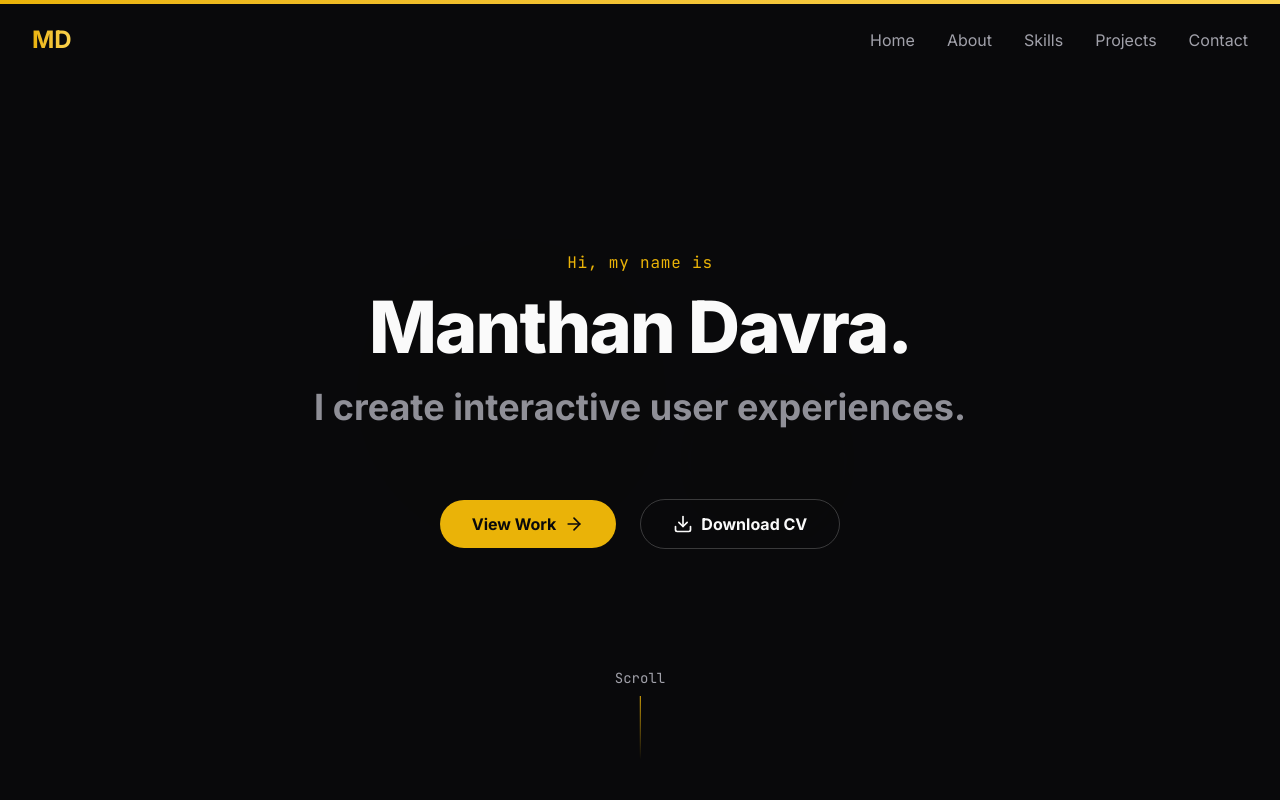
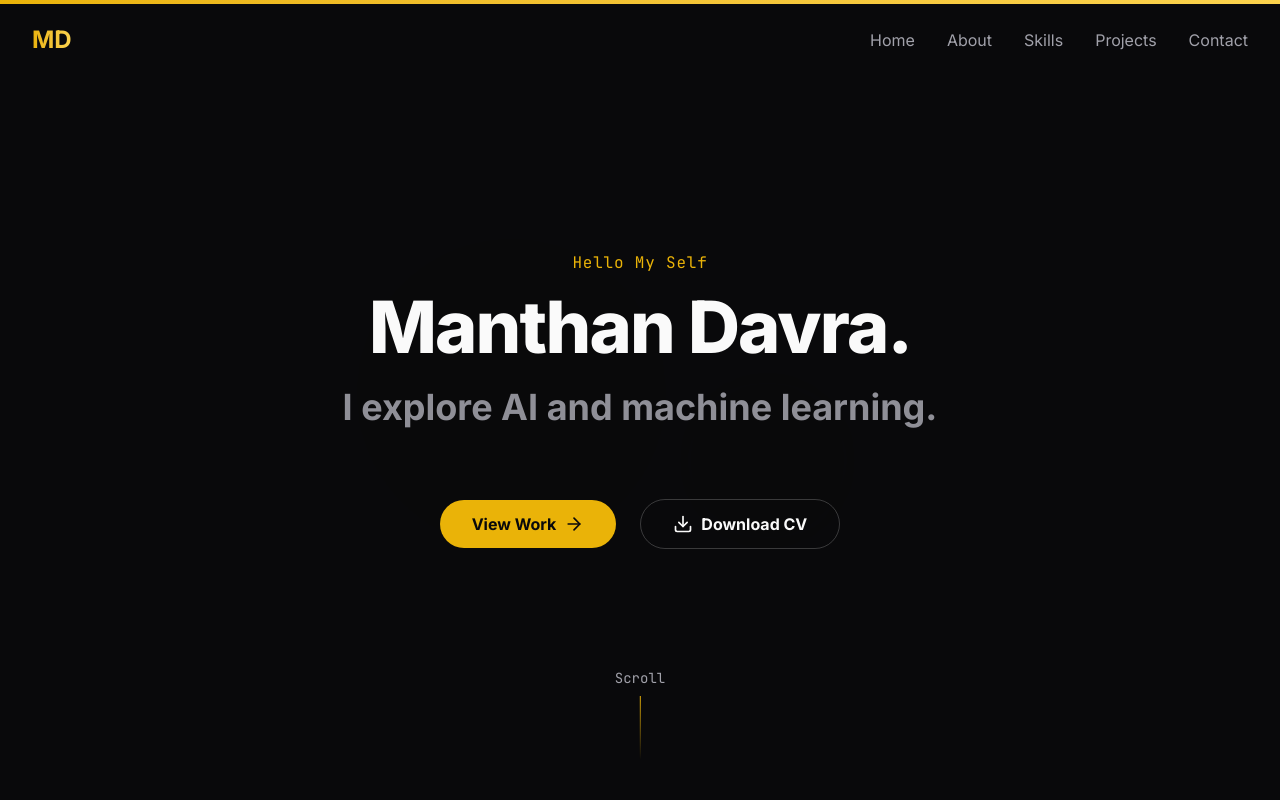
Before and after one commit to Manthan251q/Portfolio, a React (Vite) app: page / in a window 1280 px wide. Shown: the top 800 px of the page. Built offline with nearby package versions, Linux system fonts and the light colour scheme.

Commit message:
Update portfolio text

```diff
--- a/src/components/Footer.jsx
+++ b/src/components/Footer.jsx
@@ -11,9 +11,7 @@ const Footer = () => {
           <span className="text-2xl font-bold bg-clip-text text-transparent bg-gradient-to-r from-primary to-accent">
             MD
           </span>
-          <p className="text-text-muted mt-2 text-sm max-w-sm">
-            Building digital experiences that combine beautiful design with exceptional performance.
-          </p>
+
         </div>
 
         <div className="flex flex-col items-center md:items-end">
--- a/src/components/Hero.jsx
+++ b/src/components/Hero.jsx
@@ -28,7 +28,7 @@ const Hero = () => {
           transition={{ duration: 0.5 }}
           className="text-primary font-mono mb-4 tracking-wider"
         >
-          Hi, my name is
+          Hello My Self
         </motion.p>
 
         <motion.h1
--- a/src/data/index.js
+++ b/src/data/index.js
@@ -14,10 +14,9 @@ export const siteData = {
     name: "Manthan Davra",
     title: "Software Developer & AI Enthusiast",
     taglines: [
-      "I build responsive web applications.",
-      "I create interactive user experiences.",
-      "I explore AI and machine learning.",
-      "I turn ideas into elegant code.",
+
+      "I explore AI and machine learning."
+
     ],
   },
   about: {
```
